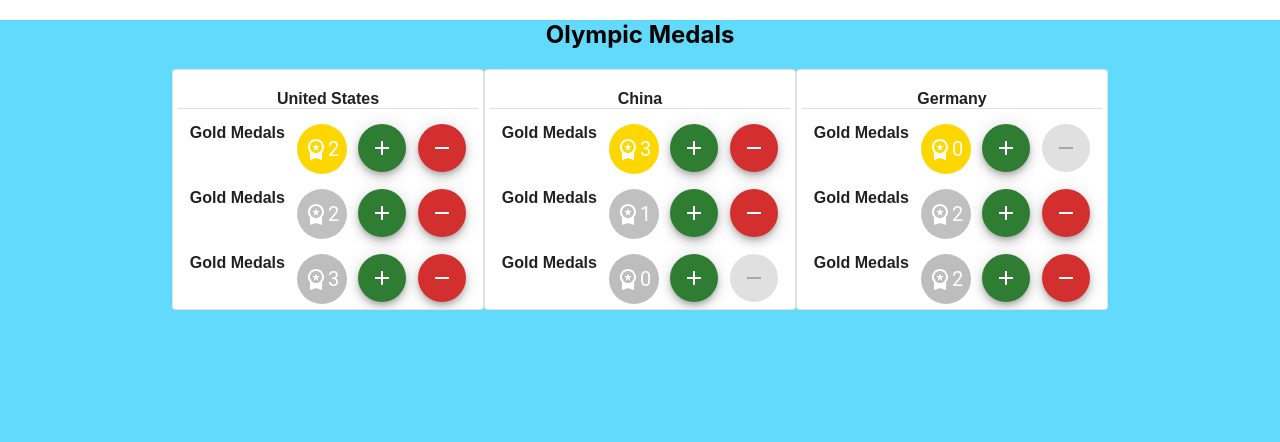
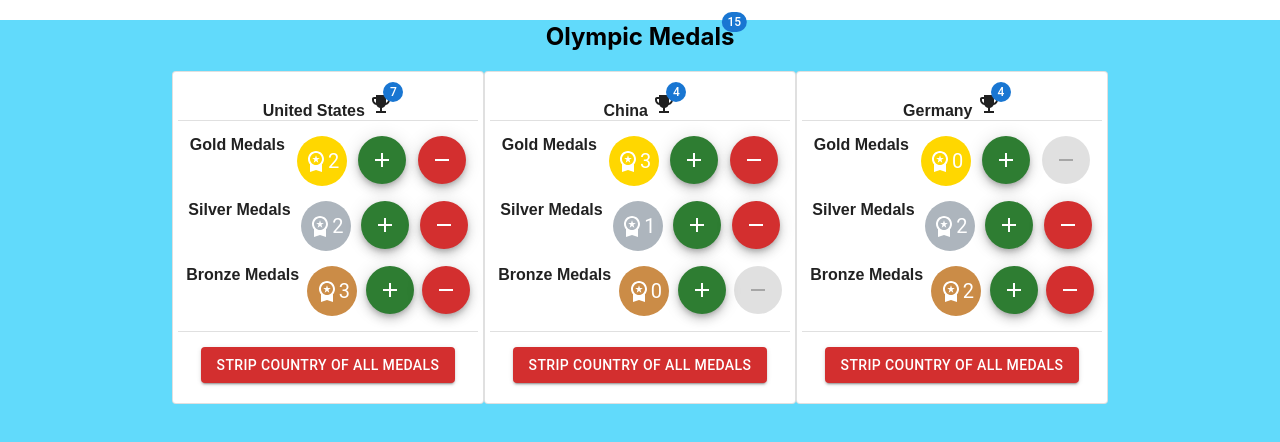
Before and after one commit to kouvang322/AdvanceWebServices, a React (Create React App) app in the folder medals/: page / in a window 1280 px wide. Shown: the top 442 px of the page. Built offline with nearby package versions, Linux system fonts and the light colour scheme.

Commit message:
Calculated medal totals

```diff
--- a/medals/src/App.css
+++ b/medals/src/App.css
@@ -16,6 +16,7 @@
 .Country, .Medals{
   font-family: Arial, Helvetica, sans-serif;
   margin-top: 15px;
+  margin-bottom: 15px;
 }
 
 .Medals{
--- a/medals/src/App.js
+++ b/medals/src/App.js
@@ -1,4 +1,5 @@
 // import logo from './logo.svg';
+import { Badge } from '@mui/material';
 import { Component } from 'react';
 import './App.css';
 import Country from './components/Country';
@@ -6,80 +7,87 @@ import Country from './components/Country';
 class App extends Component {
   state = {
     countries: [
-      { id: 1, name: 'United States', gold: 2, silver: 2, bronze: 3},
-      { id: 2, name: 'China', gold: 3, silver: 1, bronze: 0},
-      { id: 3, name: 'Germany', gold: 0, silver: 2, bronze: 2},
+      { id: 1, name: 'United States', gold: 2, silver: 2, bronze: 3 },
+      { id: 2, name: 'China', gold: 3, silver: 1, bronze: 0 },
+      { id: 3, name: 'Germany', gold: 0, silver: 2, bronze: 2 },
     ],
-    countries2: [
-      { id: 4, name: 'Japan',
-      medals: [
-        {gold: 0, metalType: "gold"},
-        {silver: 2, metalType: "silver"},
-        {bronze: 2, metalType: "bronze"}
-      ]},
-      { id: 5, name: 'Korea',
-      medals: [
-        {gold: 1, metalType: "gold"},
-        {silver: 4, metalType: "silver"},
-        {bronze: 6, metalType: "bronze"}
-      ]},
-      { id: 6, name: 'Thailand',
-      medals: [
-        {gold: 5, metalType: "gold"},
-        {silver: 3, metalType: "silver"},
-        {bronze: 2, metalType: "bronze"}
-      ]},
-    ]
+    totalMedalsCount: 0,
   }
 
-  handleAdd = (countryId) => {
-    // checking if function is connected to button
-    // console.log(`Add to: ${countryId}`);
-
-    let foundIndex = this.state.countries.findIndex(country => country.id === countryId);
-
-    // checking the index associated with the countryId
-    // console.log(foundIndex);
-
-    // creating a dummy copy to later assign to the current array
-    let newArr = this.state.countries;
-
-    newArr[foundIndex].gold++;
-
-    // checking how the newArr looks
-    // console.log(newArr);
-
-    // set the old countries array to newArr
-    this.setState({ countries: newArr });
-
-    // checking to see how the modified state looks like
-    // console.log(this.state.countries);
+  componentDidMount() {
+    this.calcAllCountriesMedals();
   }
 
-  handleMinus = (countryId) => {
-    // checking if function is connected to button
-    // console.log(`minus from: ${countryId}`);
+  handleAdd = (countryId, medalType) => {
 
-    let foundIndex = this.state.countries.findIndex(country => country.id === countryId);
+    const countriesArrCopy = this.state.countries;
 
-    // checking the index associated with the countryId
-    // console.log(foundIndex);
+    let countryIndex = this.state.countries.findIndex(country => country.id === countryId);
 
-    // creating a dummy copy to later assign to the current array
-    let newArr = this.state.countries;
+    switch (medalType) {
+      case "Gold":
+        countriesArrCopy[countryIndex].gold++;
+        break;
+      case "Silver":
+        countriesArrCopy[countryIndex].silver++;
+        break;
+      case "Bronze":
+        countriesArrCopy[countryIndex].bronze++;
+        break;
+      default:
+        console.log("Medals didn't change");
+    }
 
-    newArr[foundIndex].gold--;
-
-    // set the old countries array to newArr
-    this.setState({ countries: newArr });
+    this.setState({ countries: countriesArrCopy });
+    this.calcAllCountriesMedals();
 
   }
 
-  // in class to not have so many methods
-  // increaseMedalCount = (countryId, medalName) => {
-  //   // which country should I increase & which type of medal
+  handleMinus = (countryId, medalType) => {
+    const countriesArrCopy = this.state.countries;
 
-  // }
+    let countryIndex = this.state.countries.findIndex(country => country.id === countryId);
+
+    switch (medalType) {
+      case "Gold":
+        countriesArrCopy[countryIndex].gold--;
+        break;
+      case "Silver":
+        countriesArrCopy[countryIndex].silver--;
+        break;
+      case "Bronze":
+        countriesArrCopy[countryIndex].bronze--;
+        break;
+      default:
+        console.log("Medals didn't change");
+    }
+
+    this.setState({ countries: countriesArrCopy });
+    this.calcAllCountriesMedals();
+
+  }
+
+  calcAllCountriesMedals = () => {
+    let allCountriesMedals = 0;
+    this.state.countries.forEach(country => {
+      allCountriesMedals += (country.gold + country.silver + country.bronze);
+    })
+    this.setState({ totalMedalsCount: allCountriesMedals });
+  }
+
+  stripAllMedals = (countryId) => {
+    const countriesArrCopy = [...this.state.countries];
+
+    let countryLocated = countriesArrCopy.findIndex(country => country.id === countryId);
+
+    countriesArrCopy[countryLocated].gold = 0;
+    countriesArrCopy[countryLocated].silver = 0;
+    countriesArrCopy[countryLocated].bronze = 0;
+
+   this.setState({countries: countriesArrCopy});
+   this.calcAllCountriesMedals();
+
+  }
 
   render() {
     // console.log(this.props)
@@ -91,9 +99,13 @@ class App extends Component {
       }}>
         <div className='AppHeader'>
           <h2>
-            <strong>
-              Olympic Medals
-            </strong>
+            <Badge badgeContent={this.state.totalMedalsCount}
+              color="primary"
+              showZero>
+              <strong>
+                Olympic Medals
+              </strong>
+            </Badge>
           </h2>
         </div>
 
@@ -106,16 +118,15 @@ class App extends Component {
 
           {this.state.countries.map(country =>
             <Country
-              key = {country.id}
-              id= { country.id }
-              name = {country.name}
-              gold = { country.gold}
-              silver = { country.silver}
-              bronze = { country.bronze}
+              key={country.id}
+              id={country.id}
+              name={country.name}
+              gold={country.gold}
+              silver={country.silver}
+              bronze={country.bronze}
               onAdd={this.handleAdd}
               onMinus={this.handleMinus}
-              // country={country}
-              // onIncrease = {this.increaseMedalCount}
+              onStripMedals={this.stripAllMedals}
             />)}
         </div>
 
--- a/medals/src/components/Country.jsx
+++ b/medals/src/components/Country.jsx
@@ -1,5 +1,6 @@
 import React, { Component } from "react";
-import { Card, Divider } from "@mui/material";
+import { Card, Divider, Button, Badge } from "@mui/material";
+import EmojiEventsIcon from '@mui/icons-material/EmojiEvents';
 import Medal from "./Medal";
 
 class Country extends Component {
@@ -11,44 +12,51 @@ class Country extends Component {
             padding: "5px"
         }
 
-        const { id, name, gold, silver, bronze, onAdd, onMinus } = this.props;
+        const { id, name, gold, silver, bronze, onAdd, onMinus, onStripMedals } = this.props;
 
-        // changed all this.props to use the consts defined above
         return (
             <Card variant="outlined" style={myStyle} >
 
                 <div className='Country'>
                     <div style={{}}>
-                        <strong>{name}</strong>
+                        <Badge
+                            badgeContent={gold + silver + bronze}
+                            color="primary"
+                            showZero
+                        >
+                            <strong>{name} <EmojiEventsIcon /></strong>
+                        </Badge>
                     </div>
                     <Divider />
                     <Medal
                         id={id}
-                        medalCount = {gold}
-                        medalType = {"gold"}
+                        medalCount={gold}
+                        medalType={"Gold"}
+                        medalColor={"gold"}
                         onAdd={onAdd}
                         onMinus={onMinus}
                     />
                     <Medal
                         id={id}
-                        medalCount = {silver}
-                        medalType = {"silver"}
+                        medalCount={silver}
+                        medalType={"Silver"}
+                        medalColor={"#adb5bd"}
                         onAdd={onAdd}
                         onMinus={onMinus}
                     />
                     <Medal
                         id={id}
-                        medalCount = {bronze}
-                        medalType = {"cb8c47"}
+                        medalCount={bronze}
+                        medalType={"Bronze"}
+                        medalColor={"#cb8c47"}
                         onAdd={onAdd}
                         onMinus={onMinus}
                     />
-
-
+                    <Divider />
+                    <div className="Medals">
+                    <Button variant="contained" color="error" size="medium" onClick={() => onStripMedals(id)}>Strip Country of all Medals</Button>
+                    </div>
                 </div>
-                {/* for bronze <Medal name={name} /> */}
-                {/* something similar how we are passing Country component */}
-
             </Card>
         );
     }
--- a/medals/src/components/Medal.jsx
+++ b/medals/src/components/Medal.jsx
@@ -8,14 +8,14 @@ class Medal extends Component {
 
     render() {
 
-        const { id, medalCount, medalType, onAdd, onMinus } = this.props;
+        const { id, medalCount, medalType, medalColor, onAdd, onMinus } = this.props;
 
         return (
             <div className="Medals">
-                <strong>Gold Medals</strong>
-                <Avatar sx={{ bgcolor: medalType, width: 50, height: 50 }} ><WorkspacePremiumIcon />{medalCount}</Avatar>
-                <Fab color="success" size="medium" onClick={() => onAdd(id)}><AddIcon /></Fab>
-                <Fab color="error" size="medium" onClick={() => onMinus(id)} disabled={medalCount === 0 ? true : false}><RemoveIcon /></Fab>
+                <strong>{medalType} Medals</strong>
+                <Avatar sx={{ bgcolor: medalColor, width: 50, height: 50 }} ><WorkspacePremiumIcon />{medalCount}</Avatar>
+                <Fab color="success" size="medium" onClick={() => onAdd(id, medalType)}><AddIcon /></Fab>
+                <Fab color="error" size="medium" onClick={() => onMinus(id, medalType)} disabled={medalCount === 0 ? true : false}><RemoveIcon /></Fab>
             </div>
         );
     }
```
